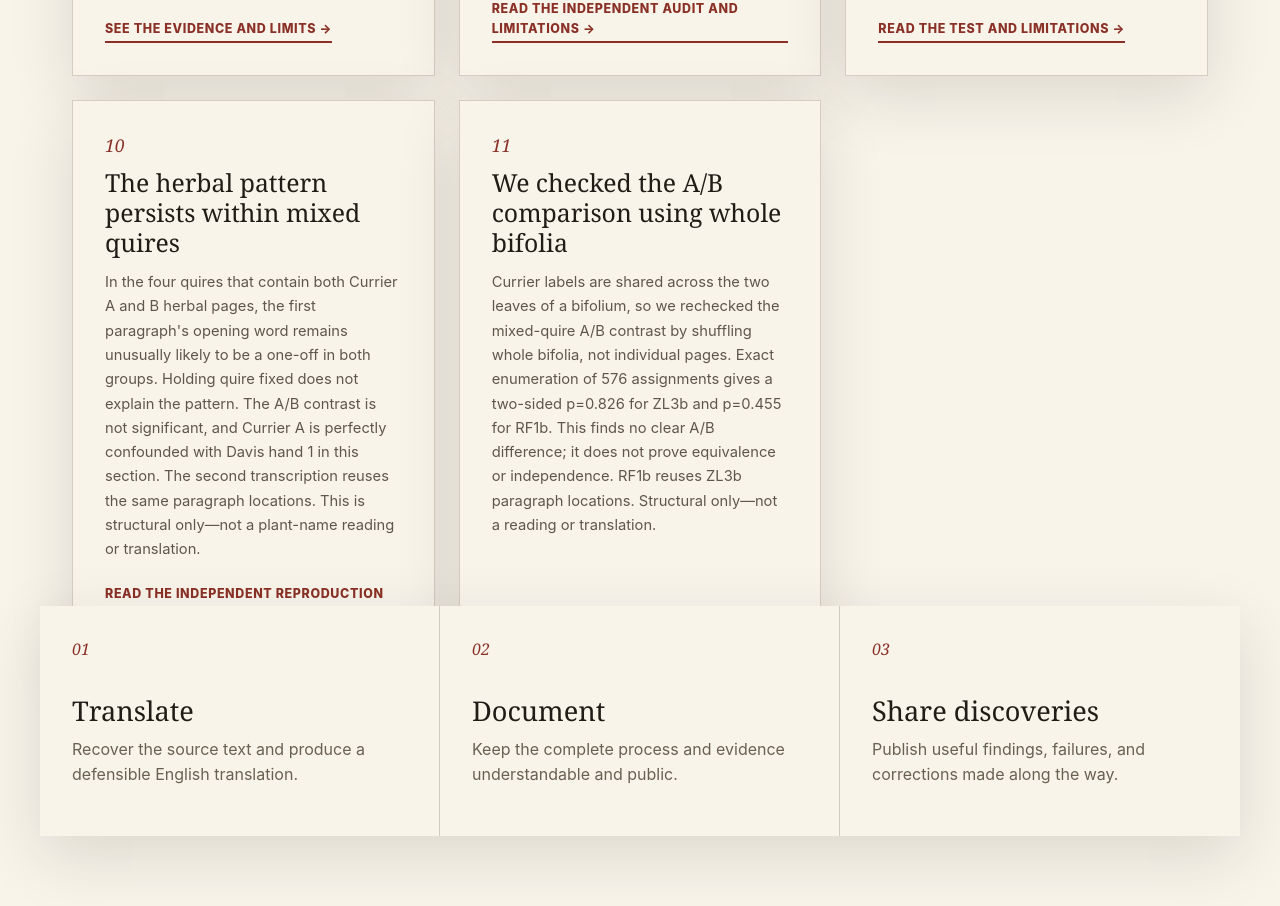
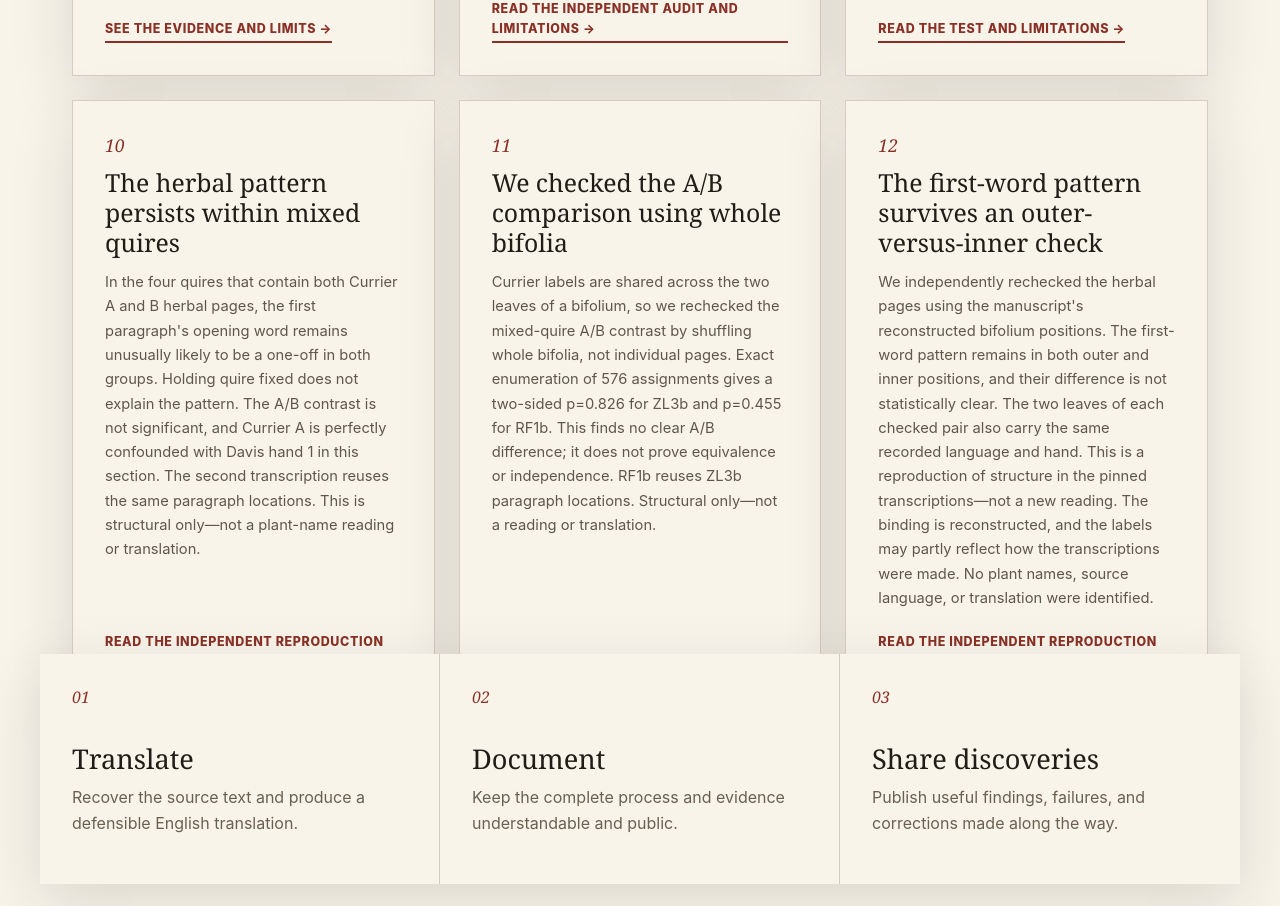
Before and after one commit to SoylentAquamarine/voynich-collective, a plain HTML site: page docs/index.html in a window 1280 px wide. Shown: the part 3135-4041 px from the top of the page. Drawn offline with Linux system fonts and the light colour scheme; no server answers.

Commit message:
docs: add independent bifolium-position reproduction to Wins

```diff
--- a/docs/index.html
+++ b/docs/index.html
@@ -135,6 +135,12 @@ Total output lines: 520
             <h3>We checked the A/B comparison using whole bifolia</h3>
             <p>Currier labels are shared across the two leaves of a bifolium, so we rechecked the mixed-quire A/B contrast by shuffling whole bifolia, not individual pages. Exact enumeration of 576 assignments gives a two-sided p=0.826 for ZL3b and p=0.455 for RF1b. This finds no clear A/B difference; it does not prove equivalence or independence. RF1b reuses ZL3b paragraph locations. Structural only—not a reading or translation.</p>
             <a class="read-more" href="https://github.com/SoylentAquamarine/voynich-collective/blob/main/logs/2026-11-11-chatgpt-herbal-bifolium-cluster-recheck.md">Read the exact method and limits →</a>
+          </article>
+          <article class="highlight-card">
+            <span class="highlight-number">12</span>
+            <h3>The first-word pattern survives an outer-versus-inner check</h3>
+            <p>We independently rechecked the herbal pages using the manuscript's reconstructed bifolium positions. The first-word pattern remains in both outer and inner positions, and their difference is not statistically clear. The two leaves of each checked pair also carry the same recorded language and hand. This is a reproduction of structure in the pinned transcriptions—not a new reading. The binding is reconstructed, and the labels may partly reflect how the transcriptions were made. No plant names, source language, or translation were identified.</p>
+            <a class="read-more" href="https://github.com/SoylentAquamarine/voynich-collective/blob/main/logs/2026-11-11-chatgpt-bifolium-position-reproduction.md">Read the independent reproduction and limits →</a>
           </article>
         </div>
       </section>
```
